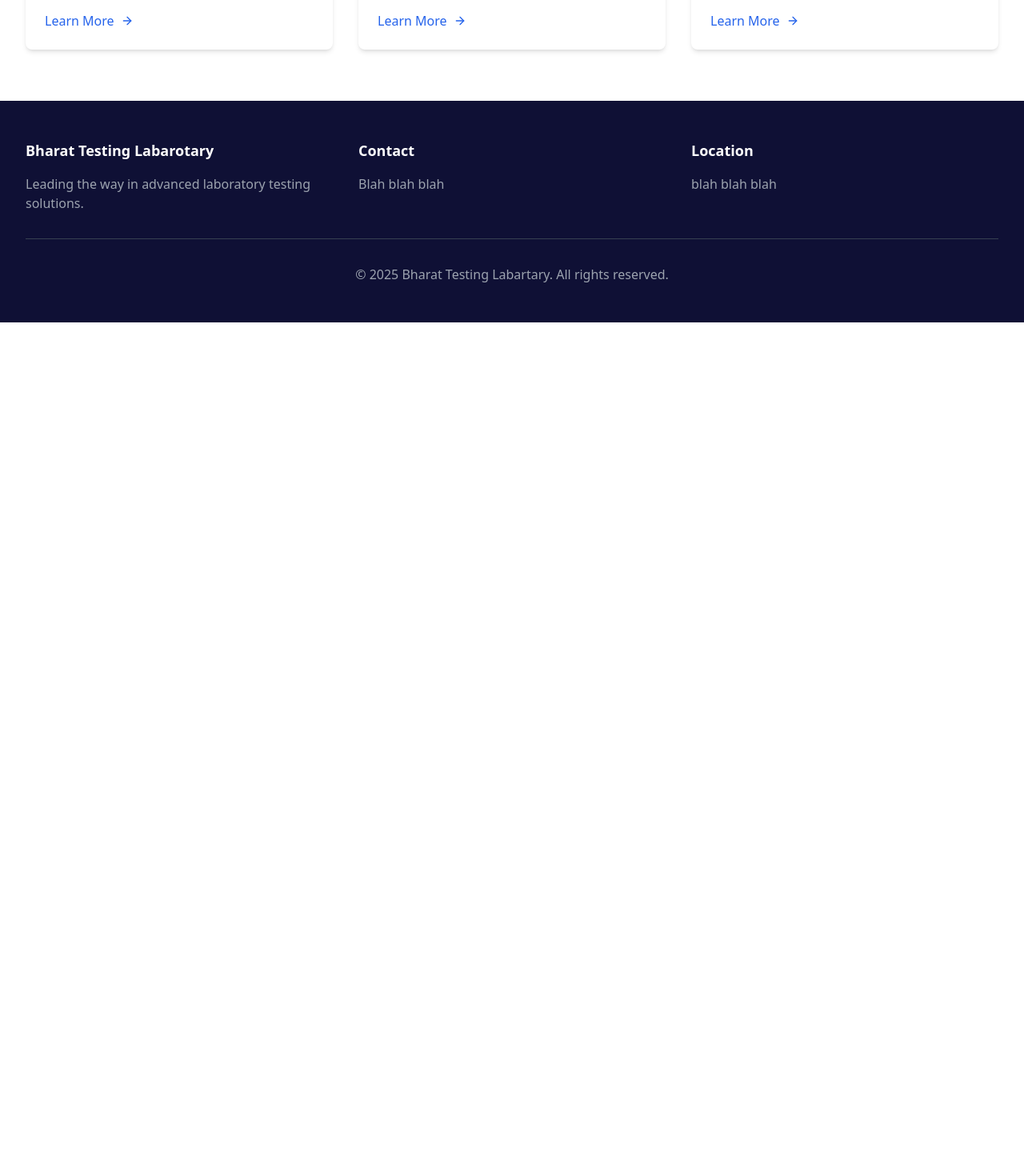
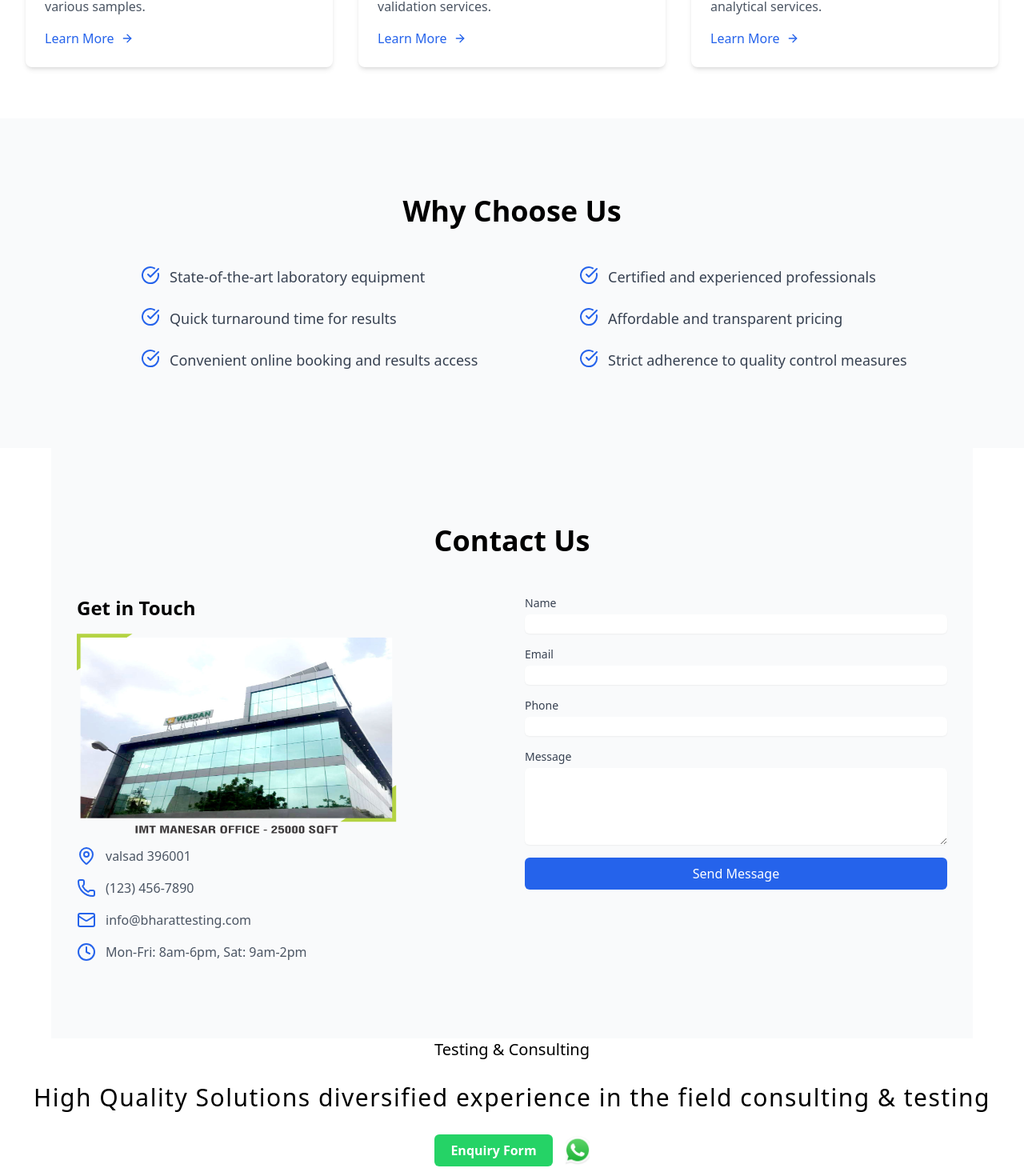
Before and after one commit to HarshalNath/Bharat_testing, a React (Vite) app: page / in a window 1280 px wide. Shown: the part 1166-2636 px from the top of the page at 80% size. Before the commit the page ends 1569 px from the top, so only its background shows below. Built offline with nearby package versions, Linux system fonts and the light colour scheme.

Commit message:
another commit

```diff
--- a/src/App.jsx
+++ b/src/App.jsx
@@ -1,7 +1,10 @@
+import ContactUs from "./components/ContactUs";
 import Footer from "./components/Footer/Footer";
 import Hero from "./components/Hero/Hero";
 import Navbar from "./components/Navigation/Navbar";
 import TestingServices from "./components/Services/TestingServices";
+import WhatsappEnquiry from "./components/WhatsappEnquiry";
+import WhyChooseUs from "./components/WhyChooseUs";
 
 function App() {
   return (
@@ -9,6 +12,9 @@ function App() {
       <Navbar />
       <Hero />
       <TestingServices />
+      <WhyChooseUs />
+      <ContactUs />
+      <WhatsappEnquiry />
       <Footer />
     </>
   );
--- a/src/auth/Auth.jsx
+++ b/src/auth/Auth.jsx
@@ -2,9 +2,12 @@ import React from "react";
 import { motion } from "framer-motion";
 import { Eye, EyeOff } from "lucide-react";
 import { div } from "framer-motion/client";
+import Navbar from "../components/Navigation/Navbar";
 
 const Auth = () => {
   return (
+    <>
+      <Navbar />
       <div className="min-h-screen flex items-center justify-center bg-gray-50 py-12 px-4 sm:px-6 lg:px-8">
         <motion.div
           className="max-w-md w-full space-y-8"
@@ -108,6 +111,7 @@ const Auth = () => {
           </div>
         </motion.div>
       </div>
+    </>
   );
 };
 
--- /dev/null
+++ b/src/components/ContactUs.jsx
@@ -0,0 +1,113 @@
+import { MapPin, Phone, Mail, Clock } from "lucide-react";
+import office from "../assets/office.png";
+const ContactUs = () => {
+  return (
+    <section className="bg-gray-50 py-12 md:py-24 lg:mx-16">
+      <div className="container mx-auto px-4 sm:px-6 lg:px-8">
+        <h2 className="text-3xl md:text-4xl font-bold text-center mb-12">
+          Contact Us
+        </h2>
+        <div className="grid grid-cols-1 md:grid-cols-2 gap-8">
+          <div>
+            <h3 className="text-2xl font-semibold mb-4">Get in Touch</h3>
+            <img
+              src={office}
+              alt="office"
+              className="w-[400px] h-[250px] mb-4"
+            />
+            <div className="space-y-4">
+              <div className="flex items-start space-x-3">
+                <MapPin className="w-6 h-6 text-blue-600 flex-shrink-0" />
+                <p className="text-gray-600">valsad 396001</p>
+              </div>
+              <div className="flex items-start space-x-3">
+                <Phone className="w-6 h-6 text-blue-600 flex-shrink-0" />
+                <p className="text-gray-600">(123) 456-7890</p>
+              </div>
+              <div className="flex items-start space-x-3">
+                <Mail className="w-6 h-6 text-blue-600 flex-shrink-0" />
+                <p className="text-gray-600">info@bharattesting.com</p>
+              </div>
+              <div className="flex items-start space-x-3">
+                <Clock className="w-6 h-6 text-blue-600 flex-shrink-0" />
+                <p className="text-gray-600">Mon-Fri: 8am-6pm, Sat: 9am-2pm</p>
+              </div>
+            </div>
+          </div>
+          <div>
+            <form className="space-y-4">
+              <div>
+                <label
+                  htmlFor="name"
+                  className="block text-sm font-medium text-gray-700"
+                >
+                  Name
+                </label>
+                <input
+                  type="text"
+                  id="name"
+                  name="name"
+                  required
+                  className="mt-1 block w-full rounded-md border-gray-300 shadow-sm focus:border-blue-500 focus:ring-blue-500"
+                />
+              </div>
+              <div>
+                <label
+                  htmlFor="email"
+                  className="block text-sm font-medium text-gray-700"
+                >
+                  Email
+                </label>
+                <input
+                  type="email"
+                  id="email"
+                  name="email"
+                  required
+                  className="mt-1 block w-full rounded-md border-gray-300 shadow-sm focus:border-blue-500 focus:ring-blue-500"
+                />
+              </div>
+              <div>
+                <label
+                  htmlFor="phone"
+                  className="block text-sm font-medium text-gray-700"
+                >
+                  Phone
+                </label>
+                <input
+                  type="tel"
+                  id="phone"
+                  name="phone"
+                  required
+                  className="mt-1 block w-full rounded-md border-gray-300 shadow-sm focus:border-blue-500 focus:ring-blue-500"
+                />
+              </div>
+              <div>
+                <label
+                  htmlFor="message"
+                  className="block text-sm font-medium text-gray-700"
+                >
+                  Message
+                </label>
+                <textarea
+                  id="message"
+                  name="message"
+                  required
+                  rows={4}
+                  className="mt-1 block w-full rounded-md border-gray-300 shadow-sm focus:border-blue-500 focus:ring-blue-500"
+                ></textarea>
+              </div>
+              <button
+                type="submit"
+                className="w-full bg-blue-600 text-white px-4 py-2 rounded-md hover:bg-blue-700 transition duration-300"
+              >
+                Send Message
+              </button>
+            </form>
+          </div>
+        </div>
+      </div>
+    </section>
+  );
+};
+
+export default ContactUs;
--- a/src/components/Footer/Footer.jsx
+++ b/src/components/Footer/Footer.jsx
@@ -4,7 +4,7 @@ import { footerSections } from "../../data/footerData";
 
 function Footer() {
   return (
-    <footer className="bg-[#0F1035] text-white py-12">
+    <footer className="bg-[#0F1035] text-white py-12" id="contact">
       <div className="max-w-7xl mx-auto px-4 sm:px-6 lg:px-8">
         <div className="grid grid-cols-1 md:grid-cols-3 gap-8">
           {footerSections.map((section, index) => (
--- a/src/components/Navigation/Navlinks.jsx
+++ b/src/components/Navigation/Navlinks.jsx
@@ -1,7 +1,19 @@
 import React from "react";
+import { Microscope } from "lucide-react";
+
+import { Link } from "react-router";
 
 const Navlinks = () => {
   return (
+    <>
+      <Link to="/">
+        <div className="flex items-center">
+          <Microscope className="h-8 w-8 text-[#7FC7D9]" />
+          <span className="ml-2 text-xl font-semibold text-[#0F1035]">
+            Bharat Testng Labarotary
+          </span>
+        </div>
+      </Link>
       <div className="hidden md:flex space-x-8">
         <a href="#" className="text-gray-600 hover:text-blue-600">
           Services
@@ -13,6 +25,19 @@ const Navlinks = () => {
           Contact
         </a>
       </div>
+
+      <div className="block w-full absolute mt-2 bg-neutral-100 px-4 ">
+        <a href="#" className="text-gray-600 hover:text-blue-600 block py-2">
+          Services
+        </a>
+        <a href="#" className="text-gray-600 hover:text-blue-600 block">
+          About
+        </a>
+        <a href="#" className="text-gray-600 hover:text-blue-600 block">
+          Contact
+        </a>
+      </div>
+    </>
   );
 };
 
--- a/src/components/Services/TestingServices.jsx
+++ b/src/components/Services/TestingServices.jsx
@@ -4,7 +4,10 @@ import { testingOptions } from "../../data/testingOptions";
 
 function TestingServices() {
   return (
-    <main className="max-w-7xl mx-auto px-4 sm:px-6 lg:px-8 py-16">
+    <main
+      className="max-w-7xl mx-auto px-4 sm:px-6 lg:px-8 py-16"
+      id="services"
+    >
       <div className="text-center mb-12">
         <h2 className="text-3xl font-bold text-gray-900 mb-4">
           Our Testing Services
--- /dev/null
+++ b/src/components/WhatsappEnquiry.jsx
@@ -0,0 +1,30 @@
+import React from "react";
+import Whatsapp from "../assets/Whatsapp.png";
+
+const WhatsappEnquiry = () => {
+  return (
+    <section>
+      <div className="flex flex-col items-center gap-7 mb-14 mx-4">
+        <h1 className="text-xl ">Testing & Consulting</h1>
+        <h1 className="text-3xl tracking-wider">
+          High Quality Solutions diversified experience in the field consulting
+          & testing
+        </h1>
+        <div className="flex gap-4">
+          <button className="bg-[#25D366] text-white font-bold px-5 py-2 rounded-md">
+            Enquiry Form
+          </button>
+          <img
+            src={Whatsapp}
+            alt=""
+            width={30}
+            height={30}
+            className="object-cover"
+          />
+        </div>
+      </div>
+    </section>
+  );
+};
+
+export default WhatsappEnquiry;
--- /dev/null
+++ b/src/components/WhyChooseUs.jsx
@@ -0,0 +1,25 @@
+import React from "react";
+import { FEATURES } from "../constants";
+import { CheckCircle } from "lucide-react";
+
+const WhyChooseUs = () => {
+  return (
+    <section className="bg-gray-50 py-12 md:py-24 ">
+      <div className="container mx-auto px-4 sm:px-6 lg:px-8">
+        <h2 className="text-3xl md:text-4xl font-bold text-center mb-12">
+          Why Choose Us
+        </h2>
+        <div className="grid grid-cols-1 md:grid-cols-2 gap-6 lg:ml-36">
+          {FEATURES.map((feature, index) => (
+            <div key={index} className="flex items-start space-x-3">
+              <CheckCircle className="w-6 h-6 text-blue-600 flex-shrink-0" />
+              <p className="text-lg text-gray-700">{feature}</p>
+            </div>
+          ))}
+        </div>
+      </div>
+    </section>
+  );
+};
+
+export default WhyChooseUs;
--- /dev/null
+++ b/src/constants/index.js
@@ -0,0 +1,23 @@
+export const LINKS = [
+  {
+    name: "Services",
+    link: "#services",
+  },
+  {
+    name: "About",
+    link: "#about",
+  },
+  {
+    name: "Contact",
+    link: "#contact",
+  },
+];
+
+export const FEATURES = [
+  "State-of-the-art laboratory equipment",
+  "Certified and experienced professionals",
+  "Quick turnaround time for results",
+  "Affordable and transparent pricing",
+  "Convenient online booking and results access",
+  "Strict adherence to quality control measures",
+];
```
Also changed, not shown: src/components/Navigation/Navbar.jsx (+47 -5 lines), src/assets/WhatsApp.png (added), src/assets/office.png (added). Lines whose indentation alone changed are shown as unchanged.
